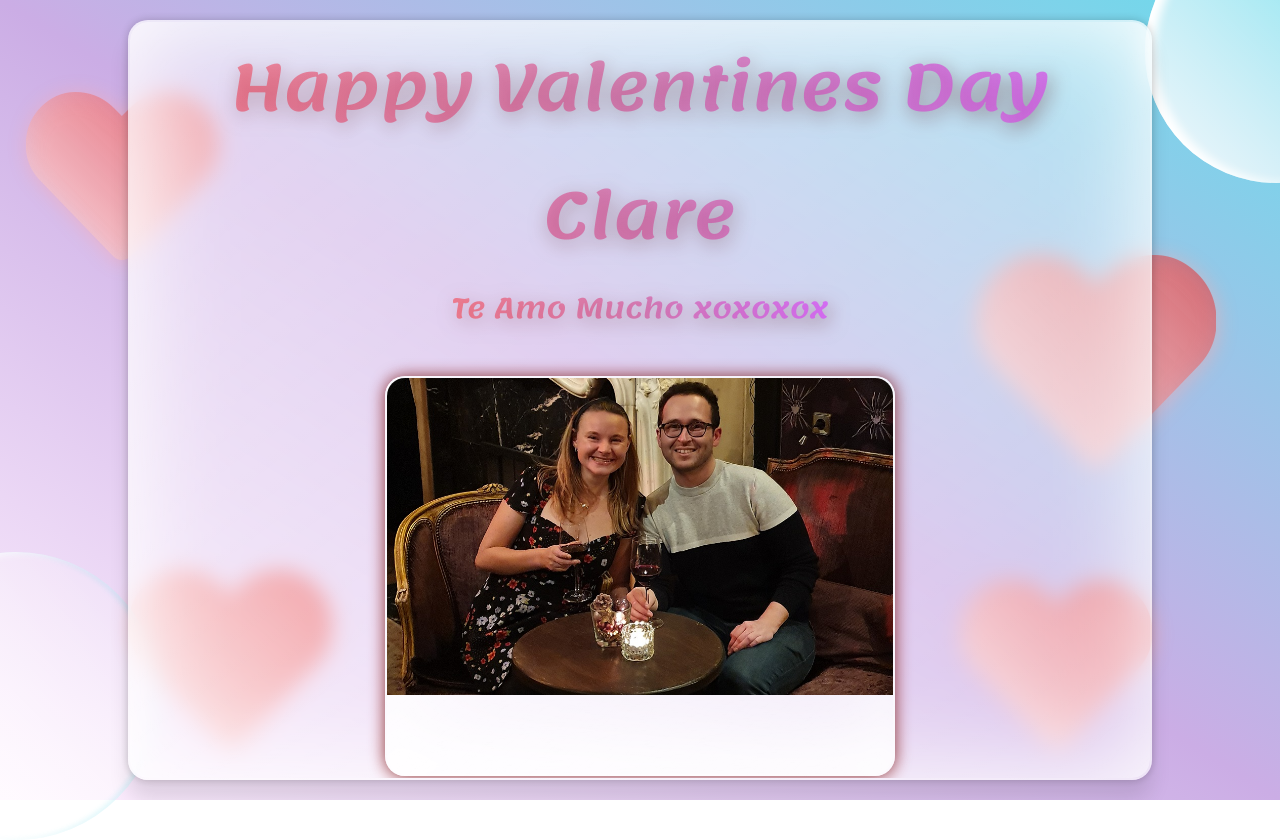
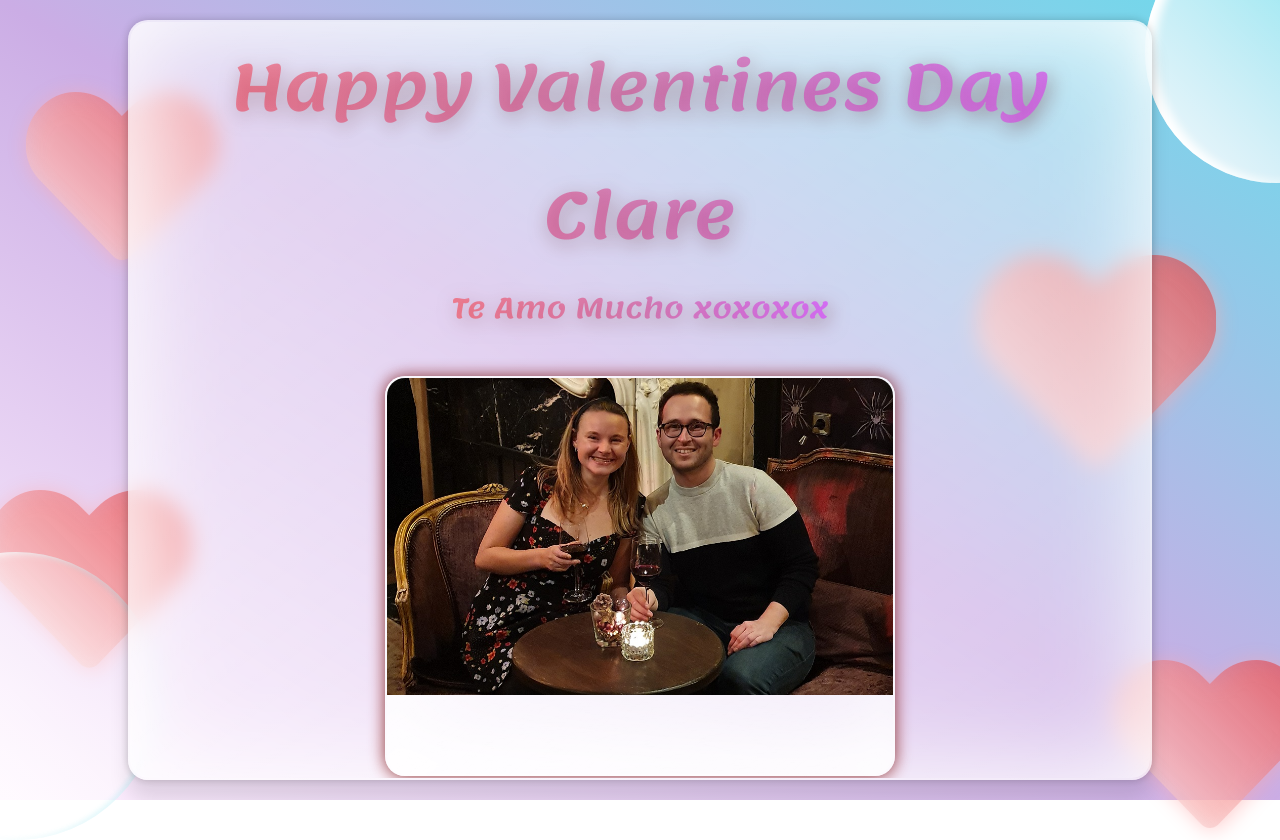
Before and after one commit to charlesrtb/charlesrtb.github.io, a plain HTML site: page index.html in a window 1280 px wide. Shown: the top 840 px of the page. Drawn offline with nearby package versions, Linux system fonts and the light colour scheme; files whose address does not match are found by name.

Commit message:
more changes

```diff
--- a/style.css
+++ b/style.css
@@ -142,16 +142,16 @@ img {
 
 
 .heart-4 {
-  bottom: 5%;
-  left: 10%;
+  bottom: 15%;
+  left: -1%;
 
   animation-duration: 6s;
   animation-delay: -2s;
 }
 
 .heart-5 {
-  bottom: 5%;
-  right: 10%;
+  bottom: -5%;
+  right: -2%;
 
   animation-duration: 3s;
   animation-delay: -10s;
```
